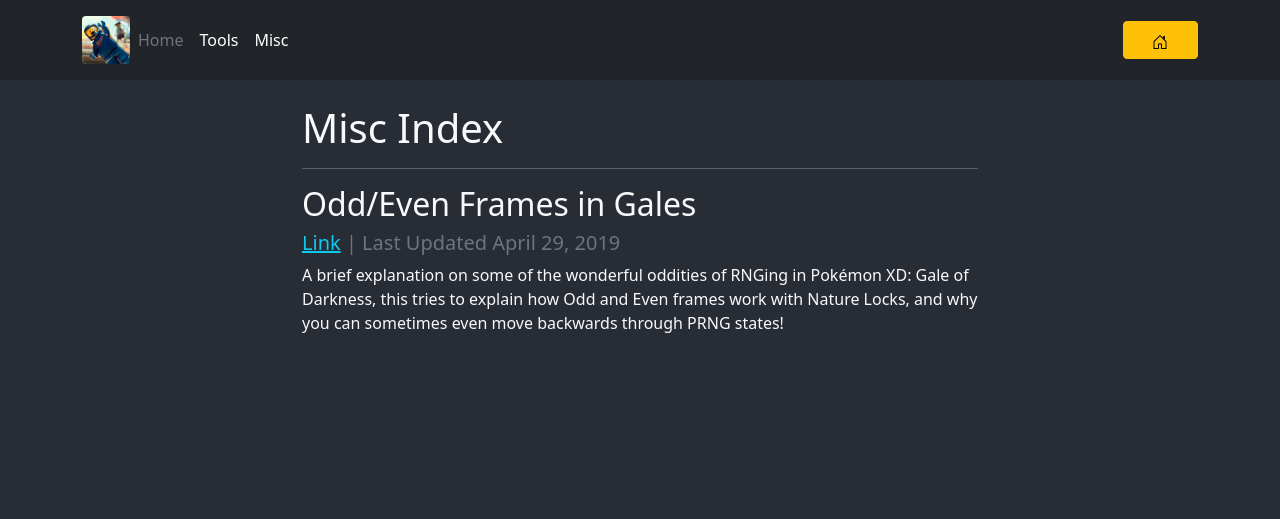
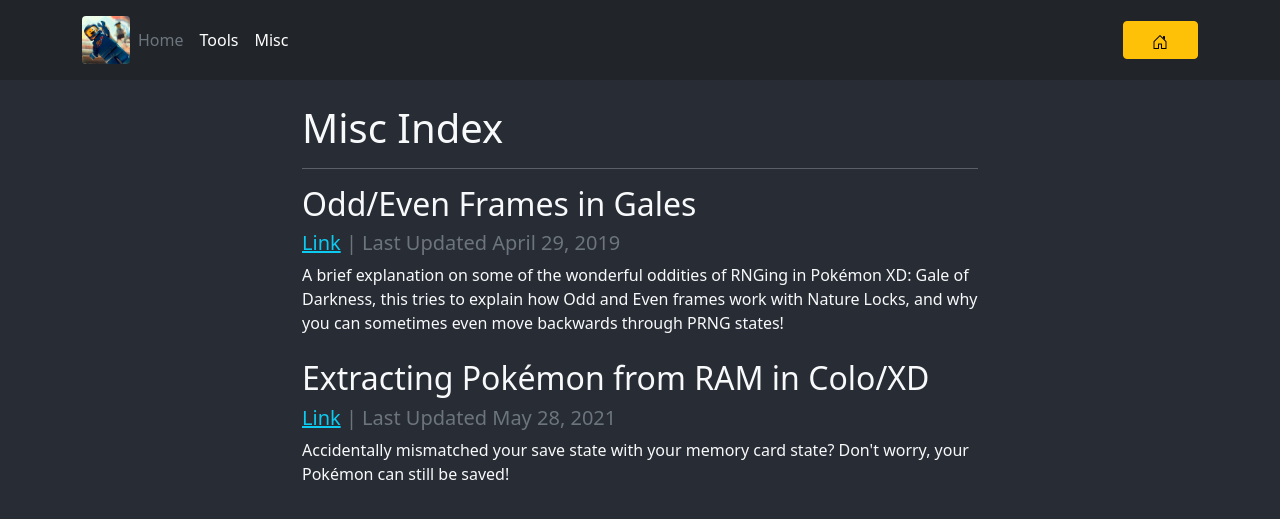
Before and after one commit to LegoFigure11/legofigure11.github.io, a Jekyll site: the page built from misc/index.html, in a window 1280 px wide. Shown: the top 519 px of the page. Built offline with Jekyll 4.4.1, drawn with Linux system fonts in a browser that asks for light colours.

Commit message:
Spacing stuff

```diff
--- a/misc/index.html
+++ b/misc/index.html
@@ -7,7 +7,8 @@ permalink: /misc/
 <h1>Misc Index</h1>
 
 <hr />
-
+<div class="d-grid gap3">
+  <div class="pb-2">
     <h2>Odd/Even Frames in Gales</h2>
     <h5 class="text-secondary"><a class="text-info" href="/misc/gales/">Link</a> | Last Updated April 29, 2019</h5>
     <p>
@@ -15,3 +16,14 @@ permalink: /misc/
       Darkness, this tries to explain how Odd and Even frames work with Nature Locks, and why you can
       sometimes even move backwards through PRNG states!
     </p>
+  </div>
+
+  <div class="pb-2">
+    <h2>Extracting Pok&eacute;mon from RAM in Colo/XD</h2>
+    <h5 class="text-secondary"><a class="text-info" href="/misc/colo-xd-ram/">Link</a> | Last Updated May 28, 2021</h5>
+    <p>
+      Accidentally mismatched your save state with your memory card state? Don't worry, your
+      Pok&eacute;mon can still be saved!
+    </p>
+  </div>
+</div>
--- a/tools/index.html
+++ b/tools/index.html
@@ -7,10 +7,13 @@ permalink: /tools/
 <h1>Tools Index</h1>
 
 <hr />
-
+<div class="d-grid gap3">
+  <div class="pb-2">
     <h2>sid-for-shiny</h2>
     <h5 class="text-secondary"><a class="text-info" href="/tools/sid-for-shiny/">Link</a> | <a class="text-info" href="https://git.io/JGtTm">GitHub</a></h5>
     <p>
       A little Javascript program to calculate the range of SIDs required to make a given TID/PID pair
       shiny in Generation 3-6 Pok&eacute;mon Games. Now also calculates Square shinies!
     </p>
+  </div>
+</div>
```
Lines whose indentation alone changed are shown as unchanged.
